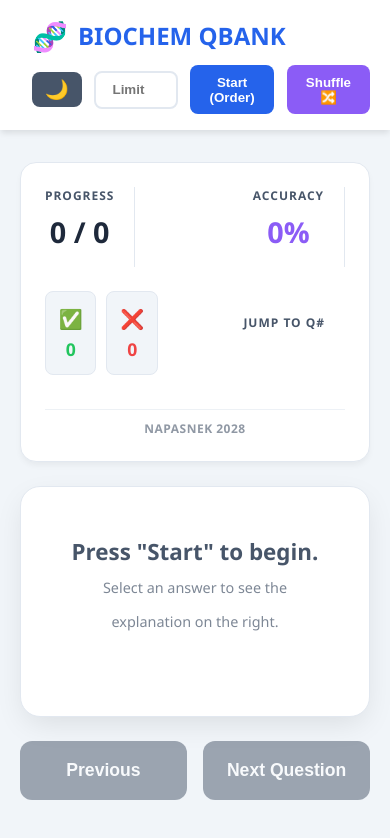
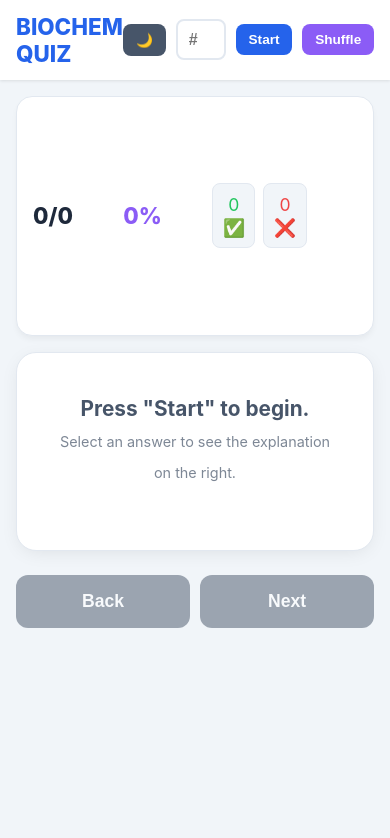
Before and after one commit to tinaniwa171-bit/BIOCH, a plain HTML site: page index.html in a window 390 px wide. Drawn offline with Linux system fonts and the light colour scheme.

Commit message:
Update index.html

```diff
--- a/index.html
+++ b/index.html
@@ -2,111 +2,96 @@
 <html lang="en">
 <head>
     <meta charset="UTF-8">
-    <meta name="viewport" content="width=device-width, initial-scale=1.0">
-    <title>Biochemistry Quiz Dashboard</title>
+    <meta name="viewport" content="width=device-width, initial-scale=1.0, maximum-scale=1.0, user-scalable=no">
+    <title>Biochemistry Qbank</title>
     <style>
         :root { --primary: #2563eb; --secondary: #475569; --accent: #8b5cf6; --bg: #f1f5f9; --card-bg: #ffffff; --text: #1e293b; --nav-bg: #ffffff; --border: #e2e8f0; }
         body.dark-mode { --primary: #60a5fa; --secondary: #94a3b8; --accent: #a78bfa; --bg: #0f172a; --card-bg: #1e293b; --text: #f8fafc; --nav-bg: #1e293b; --border: #334155; }
 
-        body { font-family: 'Segoe UI', system-ui, sans-serif; background: var(--bg); color: var(--text); margin: 0; min-height: 100vh; display: flex; flex-direction: column; align-items: center; transition: background 0.3s, color 0.3s; }
+        * { box-sizing: border-box; -webkit-tap-highlight-color: transparent; }
+        body { font-family: -apple-system, BlinkMacSystemFont, 'Segoe UI', Roboto, Helvetica, Arial, sans-serif; background: var(--bg); color: var(--text); margin: 0; min-height: 100vh; display: flex; flex-direction: column; align-items: center; transition: background 0.3s, color 0.3s; padding-bottom: 2rem; }
 
         /* TOP NAV */
-        .top-nav { width: 100%; background: var(--nav-bg); box-shadow: 0 4px 6px -1px rgba(0,0,0,0.1); padding: 1rem 2rem; display: flex; justify-content: space-between; align-items: center; position: sticky; top: 0; z-index: 100; box-sizing: border-box; flex-wrap: wrap; gap: 10px; }
-        .logo { font-size: 1.5rem; font-weight: 800; color: var(--primary); display: flex; align-items: center; gap: 10px; }
-        .settings-box { display: flex; gap: 0.8rem; align-items: center; }
-        .limit-input { width: 60px; padding: 0.6rem; border: 2px solid var(--border); border-radius: 8px; text-align: center; font-weight: bold; background: var(--card-bg); color: var(--text); }
-
-        /* BUTTONS */
-        .btn { padding: 0.6rem 1.2rem; border-radius: 8px; font-weight: 700; border: none; cursor: pointer; color: white; transition: transform 0.1s; }
-        .btn:hover { transform: translateY(-2px); opacity: 0.9; }
+        .top-nav { width: 100%; background: var(--nav-bg); box-shadow: 0 1px 3px rgba(0,0,0,0.1); padding: 0.8rem 1.5rem; display: flex; justify-content: space-between; align-items: center; position: sticky; top: 0; z-index: 100; }
+        .logo { font-size: 1.4rem; font-weight: 800; color: var(--primary); display: flex; align-items: center; gap: 8px; }
+        .settings-box { display: flex; gap: 10px; align-items: center; }
+
+        /* INPUTS & BUTTONS */
+        .limit-input { width: 60px; padding: 0.6rem; border: 2px solid var(--border); border-radius: 8px; text-align: center; font-weight: bold; background: var(--card-bg); color: var(--text); font-size: 16px; }
+        .btn { padding: 0.6rem 1rem; border-radius: 8px; font-weight: 600; border: none; cursor: pointer; color: white; transition: opacity 0.2s; font-size: 0.95rem; white-space: nowrap; }
+        .btn:active { transform: scale(0.96); }
         .btn-order { background-color: var(--primary); }
         .btn-shuffle { background-color: var(--accent); }
         .btn-dark { background-color: var(--secondary); font-size: 1.2rem; padding: 0.4rem 0.8rem; }
 
-        /* --- 3-COLUMN LAYOUT --- */
+        /* --- MAIN LAYOUT (DESKTOP & TABLET DEFAULT) --- */
         .main-layout {
             display: flex;
-            width: 98%;
+            width: 100%;
             max-width: 1600px;
-            margin: 2rem auto;
+            margin: 1.5rem auto;
             gap: 1.5rem;
             align-items: flex-start;
-            padding: 0 1rem;
-            box-sizing: border-box;
+            padding: 0 1.5rem;
         }
 
         /* 1. LEFT SIDEBAR (SCOREBOARD) */
         .sidebar {
-            flex: 0 0 250px;
+            flex: 0 0 240px; /* Fixed width for Desktop */
             background: var(--card-bg);
             border: 1px solid var(--border);
             border-radius: 16px;
             padding: 1.5rem;
             display: flex;
             flex-direction: column;
-            gap: 1.5rem;
+            gap: 1.2rem;
             box-shadow: 0 4px 6px -1px rgba(0,0,0,0.05);
             position: sticky;
-            top: 100px;
+            top: 90px;
         }
 
-        .stat-group { display: flex; flex-direction: column; gap: 0.5rem; text-align: center; padding-bottom: 1rem; border-bottom: 1px solid var(--border); }
+        .stat-group { display: flex; flex-direction: column; gap: 0.3rem; text-align: center; padding-bottom: 1rem; border-bottom: 1px solid var(--border); }
         .stat-group:last-child { border-bottom: none; padding-bottom: 0; }
-        .stat-label { font-size: 0.75rem; text-transform: uppercase; letter-spacing: 1px; color: var(--secondary); font-weight: 700; }
-        .stat-value { font-size: 1.8rem; font-weight: 800; color: var(--text); }
+        .stat-label { font-size: 0.7rem; text-transform: uppercase; letter-spacing: 1px; color: var(--secondary); font-weight: 700; }
+        .stat-value { font-size: 1.6rem; font-weight: 800; color: var(--text); }
         .stat-value.ratio { color: var(--accent); }
 
-        .score-grid { display: flex; gap: 10px; justify-content: center; }
-        .mini-score { flex: 1; background: var(--bg); padding: 0.8rem; border-radius: 8px; display: flex; flex-direction: column; align-items: center; border: 1px solid var(--border); }
-        .mini-score span:first-child { font-size: 1.2rem; margin-bottom: 5px; }
+        .score-grid { display: flex; gap: 8px; justify-content: center; }
+        .mini-score { flex: 1; background: var(--bg); padding: 0.6rem; border-radius: 8px; display: flex; flex-direction: column; align-items: center; border: 1px solid var(--border); }
+        .mini-score span:first-child { font-size: 1.1rem; margin-bottom: 2px; }
         .mini-score span:last-child { font-weight: 800; font-size: 1.1rem; }
         .correct-text { color: #22c55e; }
         .wrong-text { color: #ef4444; }
 
-        .jump-box { display: flex; gap: 5px; margin-top: 10px; }
-        .jump-input { flex: 1; padding: 0.5rem; border: 1px solid var(--border); border-radius: 6px; text-align: center; background: var(--bg); color: var(--text); }
-        .go-btn { background: var(--secondary); color: white; border: none; padding: 0 1rem; border-radius: 6px; cursor: pointer; font-weight: 600; }
-
-        /* COPYRIGHT STYLE */
-        .copyright {
-            margin-top: auto;
-            padding-top: 1rem;
-            font-size: 0.75rem;
-            color: var(--secondary);
-            text-align: center;
-            opacity: 0.6;
-            font-weight: 600;
-            letter-spacing: 0.5px;
-            border-top: 1px solid var(--border);
-        }
+        .jump-box { display: flex; gap: 5px; margin-top: 5px; }
+        .jump-input { flex: 1; padding: 0.5rem; border: 1px solid var(--border); border-radius: 6px; text-align: center; background: var(--bg); color: var(--text); font-size: 16px; }
+        .go-btn { background: var(--secondary); color: white; border: none; padding: 0 0.8rem; border-radius: 6px; cursor: pointer; font-weight: 600; }
+
+        .copyright { margin-top: auto; padding-top: 1rem; font-size: 0.7rem; color: var(--secondary); text-align: center; opacity: 0.5; border-top: 1px solid var(--border); font-weight: 600; }
 
         /* 2. CENTER CONTENT (QUESTION) */
         .question-area { flex: 1; display: flex; flex-direction: column; gap: 1.5rem; min-width: 0; }
 
-        .card { background: var(--card-bg); border-radius: 20px; box-shadow: 0 10px 30px -5px rgba(0,0,0,0.1); border: 1px solid var(--border); padding: 3rem; display: flex; flex-direction: column; }
-        .question-text { font-size: 1.4rem; font-weight: 700; margin-bottom: 2rem; line-height: 1.5; color: var(--text); }
+        .card { background: var(--card-bg); border-radius: 20px; box-shadow: 0 4px 20px -5px rgba(0,0,0,0.1); border: 1px solid var(--border); padding: 2.5rem; display: flex; flex-direction: column; position: relative; }
+        .question-text { font-size: 1.3rem; font-weight: 700; margin-bottom: 1.5rem; line-height: 1.5; color: var(--text); }
 
         .options-list { display: flex; flex-direction: column; gap: 0.8rem; }
-        .option { padding: 1.2rem; background: var(--bg); border-radius: 12px; border: 2px solid var(--border); color: var(--secondary); font-size: 1.1rem; cursor: pointer; transition: all 0.2s; position: relative; }
-        .option:hover { border-color: var(--primary); background: rgba(37, 99, 235, 0.05); transform: translateX(5px); }
+        .option { padding: 1.2rem; background: var(--bg); border-radius: 12px; border: 2px solid var(--border); color: var(--secondary); font-size: 1.1rem; cursor: pointer; transition: all 0.1s; position: relative; user-select: none; }
+        .option:active { transform: scale(0.99); }
+        .option:hover { border-color: var(--primary); }
 
         .option.correct { background: #dcfce7; border-color: #22c55e; color: #14532d; }
         .option.wrong { background: #fee2e2; border-color: #ef4444; color: #7f1d1d; }
-        .option.disabled { pointer-events: none; opacity: 0.7; }
+        .option.disabled { pointer-events: none; }
 
         /* 3. RIGHT SIDEBAR (EXPLANATION) */
         .explanation-sidebar {
-            flex: 0 0 350px;
-            display: none;
+            flex: 0 0 320px; /* Fixed width for Desktop */
+            display: none; /* Hidden initially */
             flex-direction: column;
-            animation: slideInRight 0.4s ease-out;
+            animation: slideIn 0.3s ease-out;
             position: sticky;
-            top: 100px;
-        }
-
-        @keyframes slideInRight {
-            from { opacity: 0; transform: translateX(20px); }
-            to { opacity: 1; transform: translateX(0); }
+            top: 90px;
         }
 
         .explanation-card {
@@ -115,41 +100,71 @@
             border-radius: 16px;
             padding: 1.5rem;
             box-shadow: 0 4px 6px -1px rgba(0,0,0,0.05);
-            border-left: 6px solid var(--primary);
+            border-left: 5px solid var(--primary);
         }
 
-        .correct-label { color: var(--primary); font-weight: 900; text-transform: uppercase; font-size: 0.85rem; letter-spacing: 1px; display: block; margin-bottom: 1rem; }
-        .main-answer { font-size: 1.2rem; font-weight: 800; margin-bottom: 1rem; color: var(--primary); line-height: 1.4; }
+        .correct-label { color: var(--primary); font-weight: 900; text-transform: uppercase; font-size: 0.8rem; letter-spacing: 1px; display: block; margin-bottom: 0.5rem; }
+        .main-answer { font-size: 1.1rem; font-weight: 800; margin-bottom: 1rem; color: var(--primary); line-height: 1.4; }
         .explanation { font-size: 1rem; line-height: 1.6; color: var(--text); border-top: 1px solid var(--border); padding-top: 1rem; opacity: 0.9; }
 
-        /* NAVIGATION */
-        .nav-controls { display: flex; gap: 1rem; }
-        .nav-btn { flex: 1; padding: 1.2rem; border-radius: 12px; border: none; background: var(--primary); color: white; font-weight: 700; font-size: 1.1rem; cursor: pointer; transition: all 0.2s; box-shadow: 0 4px 10px rgba(0,0,0,0.1); }
-        .nav-btn:hover { opacity: 0.9; transform: translateY(-2px); }
-        .nav-btn:disabled { background: var(--secondary); cursor: not-allowed; opacity: 0.5; transform: none; box-shadow: none; }
-
-        /* RESPONSIVE */
-        @media (max-width: 1200px) {
-            .main-layout { flex-wrap: wrap; }
-            .sidebar { flex: 1 1 100%; position: static; flex-direction: row; justify-content: space-between; align-items: center; flex-wrap: wrap; }
-            .stat-group { border-bottom: none; border-right: 1px solid var(--border); padding-right: 20px; }
-            .stat-group:last-child { border-right: none; }
-            .question-area { flex: 1 1 100%; order: 2; }
-            .explanation-sidebar { flex: 1 1 100%; order: 3; position: static; width: 100%; }
-            .copyright { width: 100%; border-top: 1px solid var(--border); margin-top: 10px; padding-top: 10px; }
+        .nav-controls { display: flex; gap: 10px; margin-top: auto; }
+        .nav-btn { flex: 1; padding: 1rem; border-radius: 12px; border: none; background: var(--primary); color: white; font-weight: 700; font-size: 1.1rem; cursor: pointer; box-shadow: 0 4px 10px rgba(0,0,0,0.1); }
+        .nav-btn:active { transform: translateY(2px); }
+        .nav-btn:disabled { background: var(--secondary); opacity: 0.5; cursor: not-allowed; transform: none; box-shadow: none; }
+
+        /* --- ADAPTIVE TABLET MODE (Between 769px and 1200px) --- */
+        /* Keeps the 3-column layout but shrinks sidebars to fit smaller screens */
+        @media (min-width: 769px) and (max-width: 1200px) {
+            .main-layout { gap: 1rem; padding: 0 1rem; }
+            .sidebar { flex: 0 0 190px; padding: 1rem; } /* Shrink left sidebar */
+            .explanation-sidebar { flex: 0 0 240px; } /* Shrink right sidebar */
+            .stat-value { font-size: 1.3rem; }
+            .card { padding: 1.5rem; } /* Shrink card padding */
+        }
+
+        /* --- MOBILE PHONE MODE (Below 768px) --- */
+        /* Only stacks on actual phones */
+        @media (max-width: 768px) {
+            .main-layout { flex-direction: column; align-items: stretch; gap: 1rem; margin: 1rem auto; padding: 0 1rem; }
+
+            /* Sidebar turns into a top horizontal bar */
+            .sidebar {
+                width: 100%; position: static; flex-direction: row; flex-wrap: wrap;
+                justify-content: space-between; align-items: center; padding: 1rem; gap: 10px;
+                order: 1;
+            }
+            .stat-group { border: none; padding: 0; flex-direction: row; gap: 8px; align-items: center; }
+            .stat-label { display: none; }
+            .stat-value { font-size: 1.4rem; }
+            .copyright { display: none; }
             .jump-box { display: none; }
+
+            .question-area { order: 2; width: 100%; }
+            .explanation-sidebar {
+                order: 3; width: 100%; position: static;
+                border-left: none; margin-top: 0;
+            }
+            .explanation-card { border-left: none; border-top: 5px solid var(--primary); }
+
+            .top-nav { padding: 0.8rem 1rem; }
+            .logo span { display: none; }
+            .limit-input { width: 50px; }
+            .btn { padding: 0.5rem 0.8rem; font-size: 0.85rem; }
         }
+
+        /* Animations */
+        @keyframes slideIn { from { opacity: 0; transform: translateY(10px); } to { opacity: 1; transform: translateY(0); } }
     </style>
 </head>
 <body>
 
 <div class="top-nav">
-    <div class="logo"><span style="font-size: 1.8rem;">🧬</span> BIOCHEM QBANK</div>
+    <div class="logo"><span>🧬</span> BIOCHEM QUIZ</div>
     <div class="settings-box">
-        <button onclick="toggleTheme()" class="btn btn-dark" title="Toggle Dark Mode">🌙</button>
-        <input type="number" id="limitInput" class="limit-input" placeholder="Limit">
-        <button onclick="startSession('ordered')" class="btn btn-order">Start (Order)</button>
-        <button onclick="startSession('shuffled')" class="btn btn-shuffle">Shuffle 🔀</button>
+        <button onclick="toggleTheme()" class="btn btn-dark">🌙</button>
+        <input type="number" id="limitInput" class="limit-input" placeholder="#">
+        <button onclick="startSession('ordered')" class="btn btn-order">Start</button>
+        <button onclick="startSession('shuffled')" class="btn btn-shuffle">Shuffle</button>
     </div>
 </div>
 
@@ -157,26 +172,24 @@
 
     <aside class="sidebar">
         <div class="stat-group">
-            <span class="stat-label">Progress</span>
-            <span class="stat-value" id="progress">0 / 0</span>
+            <span class="stat-label">Q</span>
+            <span class="stat-value" id="progress">0/0</span>
         </div>
         <div class="stat-group">
-            <span class="stat-label">Accuracy</span>
+            <span class="stat-label">%</span>
             <span class="stat-value ratio" id="s-ratio">0%</span>
         </div>
         <div class="score-grid">
-            <div class="mini-score"><span>✅</span><span class="correct-text" id="s-right">0</span></div>
-            <div class="mini-score"><span>❌</span><span class="wrong-text" id="s-wrong">0</span></div>
+            <div class="mini-score"><span class="correct-text" id="s-right">0</span><span>✅</span></div>
+            <div class="mini-score"><span class="wrong-text" id="s-wrong">0</span><span>❌</span></div>
         </div>
         <div class="stat-group" style="border: none;">
-            <span class="stat-label" style="margin-bottom: 5px;">Jump to Q#</span>
             <div class="jump-box">
                 <input type="number" id="jumpInput" class="jump-input" placeholder="#">
                 <button onclick="jumpTo()" class="go-btn">Go</button>
             </div>
         </div>
-
-        <div class="copyright">NAPASNEK 2028</div>
+        <div class="copyright">NAPASNEK PROPERTY</div>
     </aside>
 
     <main class="question-area">
@@ -189,14 +202,14 @@
         </div>
 
         <div class="nav-controls">
-            <button class="nav-btn" id="prev" onclick="move(-1)" disabled>Previous</button>
-            <button class="nav-btn" id="next" onclick="move(1)" disabled>Next Question</button>
+            <button class="nav-btn" id="prev" onclick="move(-1)" disabled>Back</button>
+            <button class="nav-btn" id="next" onclick="move(1)" disabled>Next</button>
         </div>
     </main>
 
     <aside class="explanation-sidebar" id="explanation-container">
         <div class="explanation-card">
-            <span class="correct-label">Correct Answer & Explanation</span>
+            <span class="correct-label">Explanation</span>
             <div class="main-answer" id="a-text"></div>
             <div class="explanation" id="exp-text"></div>
         </div>
@@ -3227,7 +3240,7 @@
 
     function startSession(mode) {
         if (!fullDeck || fullDeck.length === 0) {
-            alert("Error: Question list is empty! Please paste your questions.");
+            alert("Error: Question list is empty!");
             return;
         }
 
@@ -3247,6 +3260,9 @@
         score = { right: 0, wrong: 0 };
         updateScoreUI();
         render();
+
+        // Scroll to top
+        window.scrollTo({ top: 0, behavior: 'smooth' });
     }
 
     function render() {
@@ -3255,16 +3271,17 @@
 
         const item = currentDeck[currentIndex];
 
-        // 1. Text Content
-        document.getElementById('progress').innerText = `${currentIndex + 1} / ${currentDeck.length}`;
+        // Text Updates
+        document.getElementById('progress').innerText = `${currentIndex + 1}/${currentDeck.length}`;
         document.getElementById('q-text').innerText = item.q;
         document.getElementById('q-text').style.textAlign = 'left';
         document.getElementById('q-text').style.color = 'var(--text)';
 
-        // 2. Hide Explanation (Right Column)
-        document.getElementById('explanation-container').style.display = 'none';
-
-        // 3. Render Options
+        // Hide Explanation
+        const expContainer = document.getElementById('explanation-container');
+        expContainer.style.display = 'none';
+
+        // Render Options
         const optsContainer = document.getElementById('opts');
         optsContainer.innerHTML = '';
 
@@ -3276,9 +3293,14 @@
             optsContainer.appendChild(btn);
         });
 
-        // 4. Nav Buttons
+        // Nav Buttons
         document.getElementById('prev').disabled = currentIndex === 0;
         document.getElementById('next').disabled = currentIndex === currentDeck.length - 1;
+
+        // Scroll adjustment for Mobile Phones ONLY
+        if(window.innerWidth <= 768) {
+            document.querySelector('.main-layout').scrollIntoView({ behavior: 'smooth' });
+        }
     }
 
     function checkAnswer(btnElement, selectedText, itemData) {
@@ -3306,10 +3328,18 @@
             }
         });
 
-        // POP THE RIGHT SIDEBAR
+        // Show Explanation
         document.getElementById('a-text').innerText = itemData.a;
         document.getElementById('exp-text').innerText = itemData.e;
-        document.getElementById('explanation-container').style.display = 'flex';
+        const expContainer = document.getElementById('explanation-container');
+        expContainer.style.display = 'flex';
+
+        // Auto-scroll on Mobile Phones ONLY
+        if (window.innerWidth <= 768) {
+            setTimeout(() => {
+                expContainer.scrollIntoView({ behavior: 'smooth', block: 'start' });
+            }, 100);
+        }
     }
 
     function move(dir) {
```
